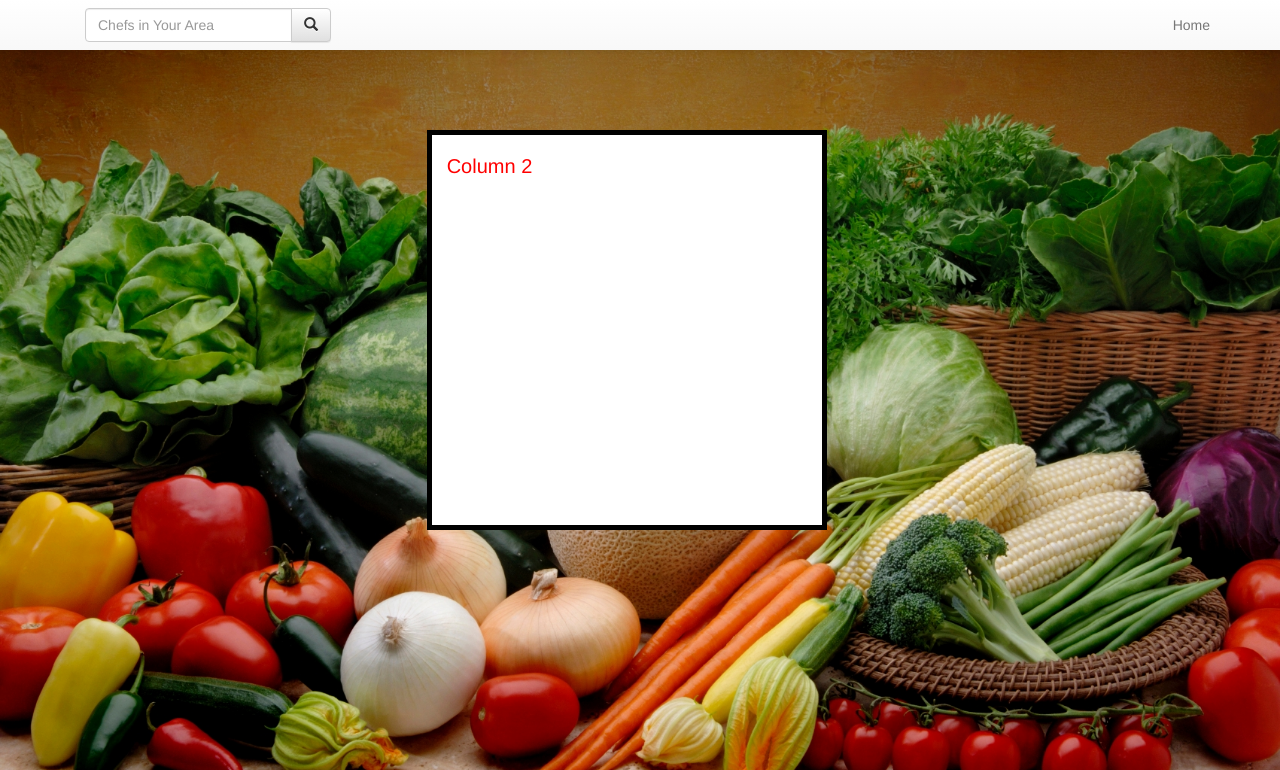
After one commit to grizzlybearington/CTP-ChefApp, a Node server app: page /login.html in a window 1280 px wide. The commit adds this page. Shown: the top 770 px of the page. Run offline with Node 20, Linux system fonts and the light colour scheme; some libraries are stand-ins or nearby versions.

Commit message:
added login page html,css,jse

```diff
--- a/app.js
+++ b/app.js
@@ -18,18 +18,17 @@ app.get('/home', function(req,res){
 });
 
 // ROUTE FOR ABOUT US
-app.get('/about', function(req,res){
+app.get('/about.html', function(req,res){
 	res.sendFile(__dirname + '/public/html/about.html');
+});
+
+app.get('/login.html', function(req,res){
+   res.sendFile(__dirname +'/public/html/login.html');
 });
 
 // ROUTE FOR CREATING ACCOUNT
 app.get('/signup.html', function(req,res){
 	res.sendFile(__dirname + '/public/html/signup.html');
-});
-
-// ROUTE FOR CREATING CHEF ACCOUNT
-app.get('/c-signup', function(req,res){
-	res.send('Page is under construction');
 });
 
 // ROUTE FOR PHOTO GALLERY
--- /dev/null
+++ b/public/css/login.css
@@ -0,0 +1,47 @@
+#custom-bootstrap-menu.navbar-default .navbar-brand {
+    color: rgba(0, 0, 0, 1);
+		font-family: Tahoma, Geneva, sans-serif;
+    position: fixed;
+}
+.navbar {
+    font-size: 14px;
+    background-color: rgba(255, 255, 255, 1);
+    border-width: 0px;
+    border-radius: 0px;
+}
+
+
+.body {
+    background-image: url(../images/login.jpg);
+    background-size: cover;
+}
+
+
+.container-fluid {
+    align-content: center;
+    position: fixed;
+    width: 100%;
+    height: auto;
+    margin: 10px;
+}
+.container-fluid:after {
+    opacity: 1;
+}
+
+.col-md-4 h1 {
+    color: red;
+    font-size: 20px;
+    height: auto;
+}
+
+#col2 {
+    border: 5px black solid;
+    height: 400px;
+    width: 400px;
+    background-color: white;
+    opacity: 1;
+}
+
+#col1, #col3 {
+    visibility: hidden;
+}
--- a/public/html/index.html
+++ b/public/html/index.html
@@ -38,7 +38,7 @@
             </ul>
 					<ul class="nav navbar-nav navbar-right">
 						<li><a href="signup.html">Become a Chef</a></li>
-						<li><a href="#">Login</a></li>
+						<li><a href="login.html">Login</a></li>
 						<li><a href="signup.html">Sign Up</a></li>
           </ul>
         </div>
--- /dev/null
+++ b/public/html/login.html
@@ -0,0 +1,90 @@
+<!DOCTYPE html>
+<html lang="en">
+<head>
+    <title> Login Page </title>
+    <link href="/css/login.css" type="text/css" rel="stylesheet"/>
+
+    <script src="https://ajax.googleapis.com/ajax/libs/jquery/1.12.4/jquery.min.js"></script>
+
+    <script   src="https://code.jquery.com/jquery-3.1.1.slim.min.js"   integrity="sha256-/SIrNqv8h6QGKDuNoLGA4iret+kyesCkHGzVUUV0shc="   crossorigin="anonymous"></script>
+
+    <!-- Optional theme -->
+<link rel="stylesheet" href="https://maxcdn.bootstrapcdn.com/bootstrap/3.3.7/css/bootstrap-theme.min.css" integrity="sha384-rHyoN1iRsVXV4nD0JutlnGaslCJuC7uwjduW9SVrLvRYooPp2bWYgmgJQIXwl/Sp" crossorigin="anonymous">
+
+
+<!-- BootStrap Javacript CDN-->
+<script src="https://maxcdn.bootstrapcdn.com/bootstrap/3.3.7/js/bootstrap.min.js" integrity="sha384-Tc5IQib027qvyjSMfHjOMaLkfuWVxZxUPnCJA7l2mCWNIpG9mGCD8wGNIcPD7Txa" crossorigin="anonymous"></script>
+
+    <link rel="stylesheet" href="https://maxcdn.bootstrapcdn.com/bootstrap/3.3.7/css/bootstrap.min.css" integrity="sha384-BVYiiSIFeK1dGmJRAkycuHAHRg32OmUcww7on3RYdg4Va+PmSTsz/K68vbdEjh4u" crossorigin="anonymous">
+	<link rel="stylesheet" href="https://maxcdn.bootstrapcdn.com/bootstrap/3.3.7/css/bootstrap-theme.min.css" integrity="sha384-rHyoN1iRsVXV4nD0JutlnGaslCJuC7uwjduW9SVrLvRYooPp2bWYgmgJQIXwl/Sp" crossorigin="anonymous">
+	<script src="https://maxcdn.bootstrapcdn.com/bootstrap/3.3.7/js/bootstrap.min.js" integrity="sha384-Tc5IQib027qvyjSMfHjOMaLkfuWVxZxUPnCJA7l2mCWNIpG9mGCD8wGNIcPD7Txa" crossorigin="anonymous"></script>
+
+    </head>
+<body class="body">
+
+  	<!-- navbar -->
+	<div id="custom-bootstrap-menu" role="navigation" class="navbar-fluid navbar-default navbar-fixed-top">
+    <div class="container">
+        <div class="navbar-header">
+            <button type="button" data-target="#navbarCollapse" data-toggle="collapse" class="navbar-toggle">
+                <span class="sr-only">Toggle navigation</span>
+                <span class="icon-bar"></span>
+                <span class="icon-bar"></span>
+                <span class="icon-bar"></span>
+            </button>
+            <a href="#" class="navbar-brand">Brand</a>
+        </div>
+        <div id="navbarCollapse" class="collapse navbar-collapse">
+            <ul class="nav navbar-nav">
+				<form role="search" class="navbar-form navbar-left">
+					<div class="input-group">
+            <input type="text" class="form-control" placeholder="Chefs in Your Area" name="q">
+            <div class="input-group-btn">
+                <button class="btn btn-default" type="submit"><i class="glyphicon glyphicon-search"></i></button>
+            </div>
+        </div>
+				</form>
+            </ul>
+					<ul class="nav navbar-nav navbar-right">
+						<li><a href="home"> Home </a></li>
+						<!-- <li><a href="login">Login</a></li> -->
+						<!-- <li><a href="signup.html">Sign Up</a></li> -->
+          </ul>
+        </div>
+    </div>
+	</div>
+	<!-- navbar -->
+
+
+        <br>
+        <br>
+        <br>
+        <br>
+        <br>
+        <br>
+
+
+    <div class="container-fluid">
+	<div class="row">
+		<div class="col-md-4" id="col1">
+		  <h1> Column 1</h1>
+        </div>
+		<div class="col-md-4" id="col2">
+		  <h1> Column 2</h1>
+        </div>
+		<div class="col-md-4" id="col3">
+		 <h1> Column 3</h1>
+        </div>
+	</div>
+</div>
+
+
+
+
+
+    <!-- External Javascrit File -->
+<script type="text/javascript" src="../js/login.js"></script>
+
+
+    </body>
+</html>
--- a/public/html/signup.html
+++ b/public/html/signup.html
@@ -49,9 +49,9 @@
 				</form>
             </ul>
 					<ul class="nav navbar-nav navbar-right">
-						<li><a href="signup.html">Become a Chef</a></li>
-						<li><a href="#">Login</a></li>
-						<li><a href="signup.html">Sign Up</a></li>
+						<li><a href="home">Home</a></li>
+						<!--<li><a href="#">Login</a></li>
+						<li><a href="signup.html">Sign Up</a></li> -->
           </ul>
         </div>
     </div>
```
Also changed, not shown: public/css/account.css (+13 -0 lines), public/images/food5.jpg (added), public/images/login.jpg (added), public/js/login.js (added).
